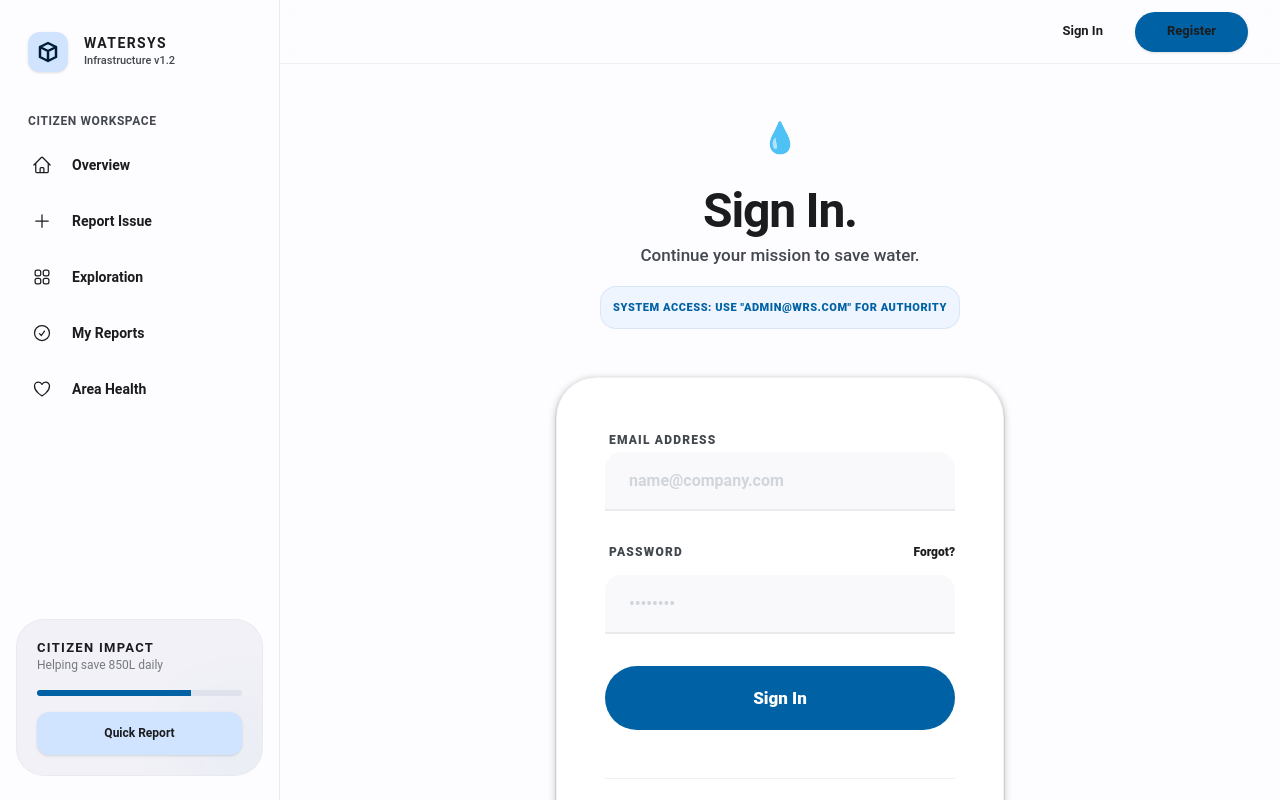
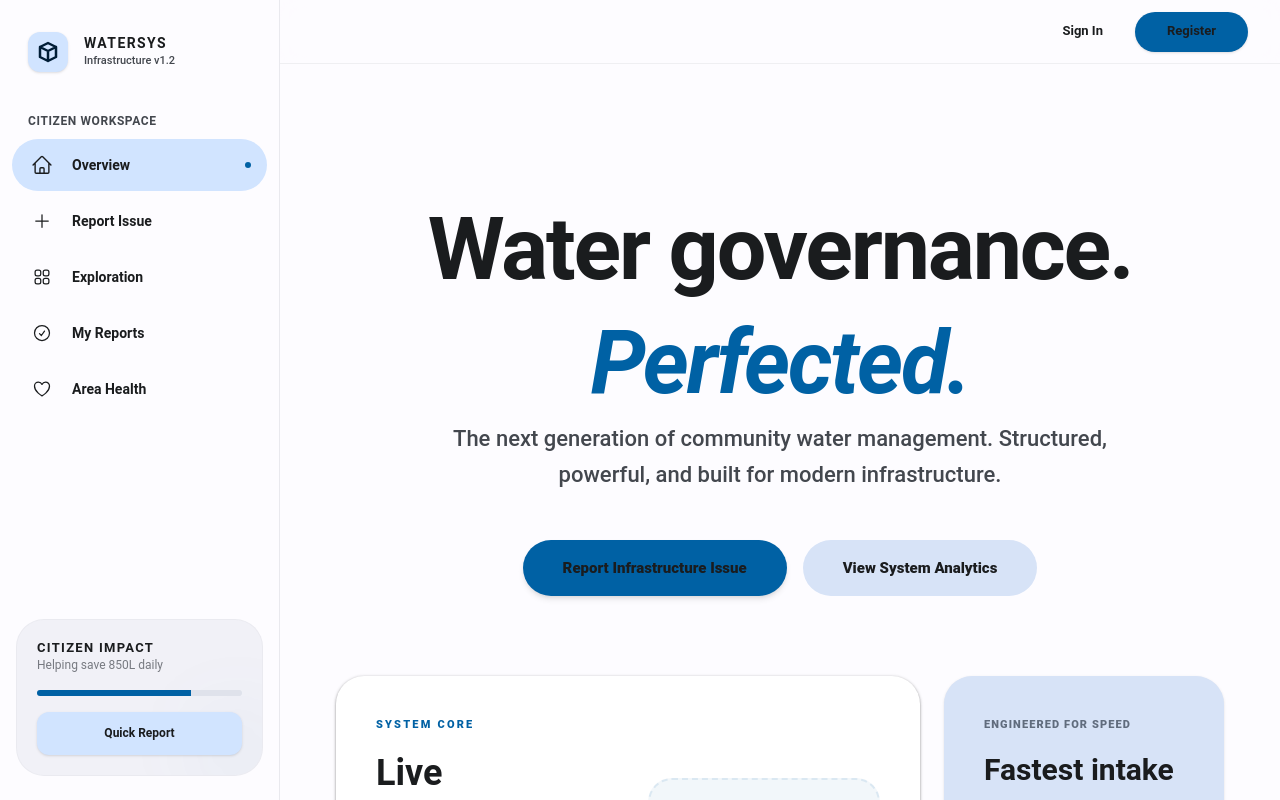
Before and after one commit to Namalekanayaka/Water-Reporting-system, a React (Vite) app in the folder water-reporting-frontend/: page / in a window 1280 px wide. Before the commit this address led to /login. Shown: the top 800 px of the page. Built offline with nearby package versions, Linux system fonts and the light colour scheme.

Commit message:
feat: Implement initial application routing and user registration page.

```diff
--- a/water-reporting-frontend/src/App.jsx
+++ b/water-reporting-frontend/src/App.jsx
@@ -14,15 +14,6 @@ import Analytics from './pages/authority/Analytics';
 import TeamManagement from './pages/authority/TeamManagement';
 import GlobalMap from './pages/authority/GlobalMap';
 import SharedResponsibilities from './pages/authority/SharedResponsibilities';
-
-import { useAuth } from './context/AuthContext';
-import { Navigate } from 'react-router-dom';
-
-const HomeWrapper = () => {
-  const { isAuthenticated, loading } = useAuth();
-  if (loading) return null; // Or a loading spinner
-  return isAuthenticated ? <Home /> : <Navigate to="/login" replace />;
-};
 
 // Public Pages
 import PublicDashboard from './pages/public/PublicDashboard';
@@ -54,8 +45,8 @@ function App() {
             <Router>
               <MainLayout>
                 <Routes>
-                  {/* Public Routes - Root redirects based on Auth */}
-                  <Route path="/" element={<HomeWrapper />} />
+                  {/* Public Routes */}
+                  <Route path="/" element={<Home />} />
                   <Route path="/dashboard" element={<PublicDashboard />} />
                   <Route path="/map" element={<MapView />} />
                   <Route path="/statistics" element={<Statistics />} />
--- a/water-reporting-frontend/src/pages/auth/Register.jsx
+++ b/water-reporting-frontend/src/pages/auth/Register.jsx
@@ -23,11 +23,7 @@ const Register = () => {
             const response = await registerUser(formData);
             if (response.success) {
                 login(response.user, response.token);
-                if (response.user.role === 'authority') {
-                    navigate('/authority/dashboard');
-                } else {
-                    navigate('/');
-                }
+                navigate('/');
             }
         } catch (error) {
             console.error('Registration failed:', error);
```
